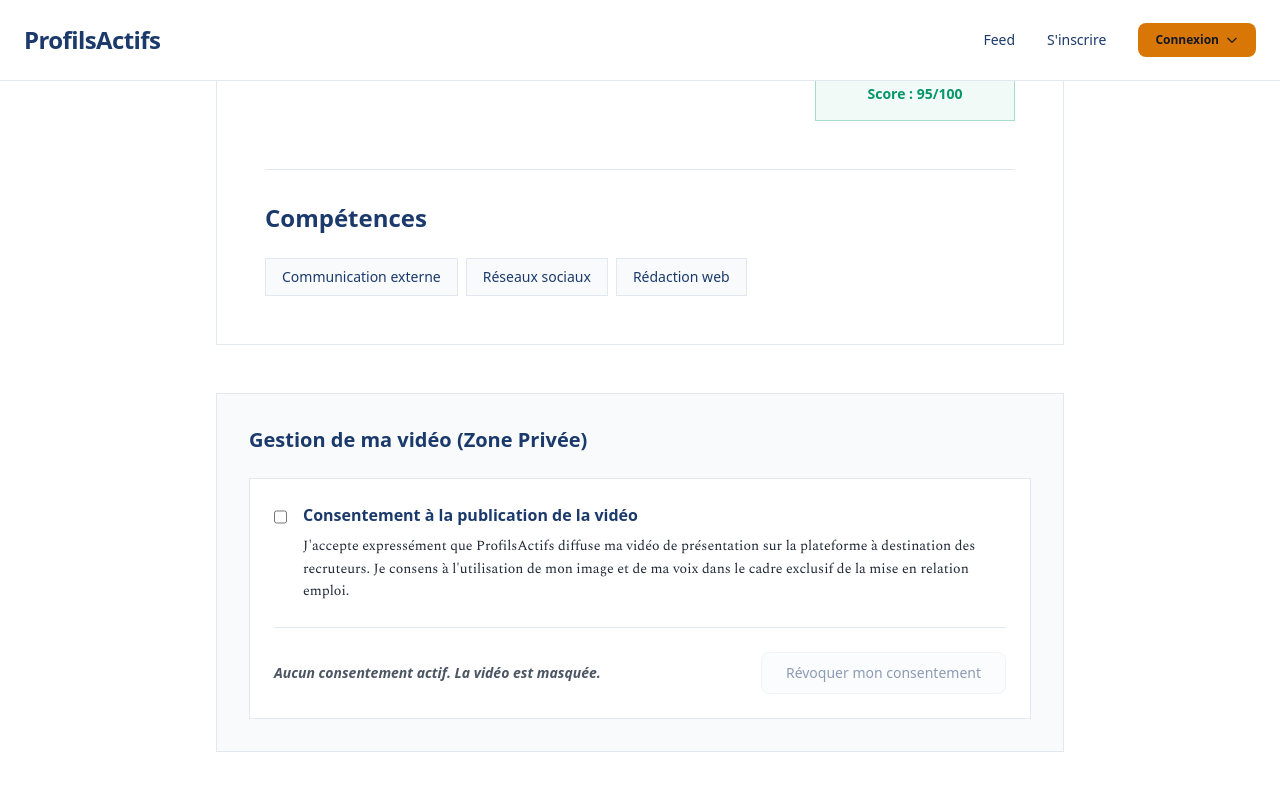
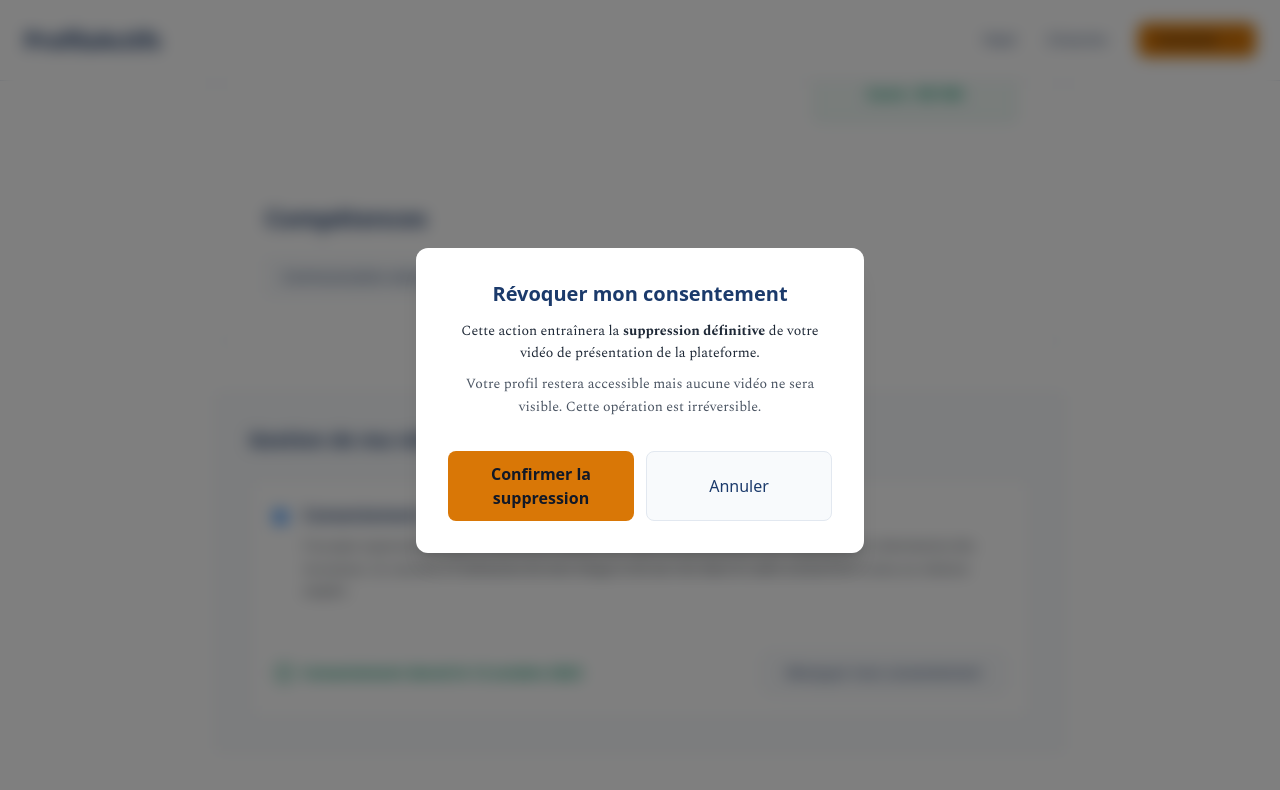
Before and after one commit to leolcde/ProfilsActifs, a Vue app in the folder frontend/: page /profil/1 in a window 1280 px wide. Both pictures are taken after a click on the button "Révoquer mon consentement". Shown: the part 749-1539 px from the top of the page. Built offline with nearby package versions, Linux system fonts and the light colour scheme; the HTML template or start-up script is replaced by a standard one.

Commit message:
feat(frontend): add revocation confirmation modal on profile video consent
Co-Authored-By: Claude Sonnet 4.6 <noreply@anthropic.com>

```diff
--- a/frontend/src/views/Profile.vue
+++ b/frontend/src/views/Profile.vue
@@ -10,6 +10,13 @@ const id = String(route.params.id)
 const profile = MOCK_PROFILES.find(p => p.id === id) ?? MOCK_PROFILES[0]
 const isMyProfile = id === '1'
 const hasConsent = ref(profile.hasConsent)
+const showRevokeModal = ref(false)
+
+function confirmRevoke() {
+  hasConsent.value = false
+  showRevokeModal.value = false
+  // TODO : appeler DELETE /profil/:id/video quand le backend est prêt
+}
 </script>
 
 <template>
@@ -116,7 +123,7 @@ const hasConsent = ref(profile.hasConsent)
           <button
             :disabled="!hasConsent"
             class="btn-secondary text-sm disabled:opacity-50 disabled:cursor-not-allowed"
-            @click="hasConsent = false"
+            @click="showRevokeModal = true"
           >
             Révoquer mon consentement
           </button>
@@ -124,4 +131,29 @@ const hasConsent = ref(profile.hasConsent)
       </div>
     </div>
   </div>
+
+  <!-- Modale de confirmation révocation -->
+  <div
+    v-if="showRevokeModal"
+    class="fixed inset-0 z-50 flex items-center justify-center bg-black/50 backdrop-blur-sm"
+    @click.self="showRevokeModal = false"
+  >
+    <div class="bg-white p-8 max-w-md w-full mx-4 rounded-xl shadow-xl text-center">
+      <h2 class="text-xl font-marianne font-bold text-primary mb-3">Révoquer mon consentement</h2>
+      <p class="font-spectral text-text-main text-sm leading-relaxed mb-2">
+        Cette action entraînera la <strong>suppression définitive</strong> de votre vidéo de présentation de la plateforme.
+      </p>
+      <p class="font-spectral text-text-muted text-sm leading-relaxed mb-8">
+        Votre profil restera accessible mais aucune vidéo ne sera visible. Cette opération est irréversible.
+      </p>
+      <div class="flex flex-col sm:flex-row gap-3">
+        <button class="btn-action flex-1" @click="confirmRevoke">
+          Confirmer la suppression
+        </button>
+        <button class="btn-secondary flex-1" @click="showRevokeModal = false">
+          Annuler
+        </button>
+      </div>
+    </div>
+  </div>
 </template>
```
